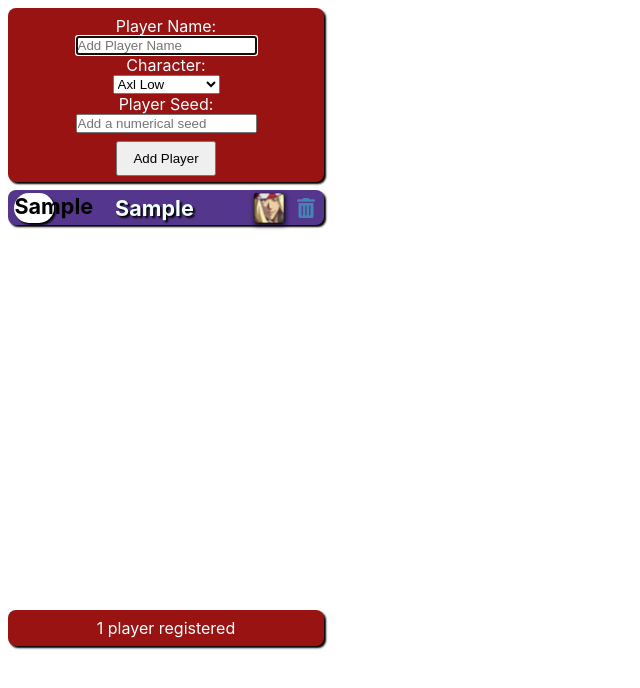
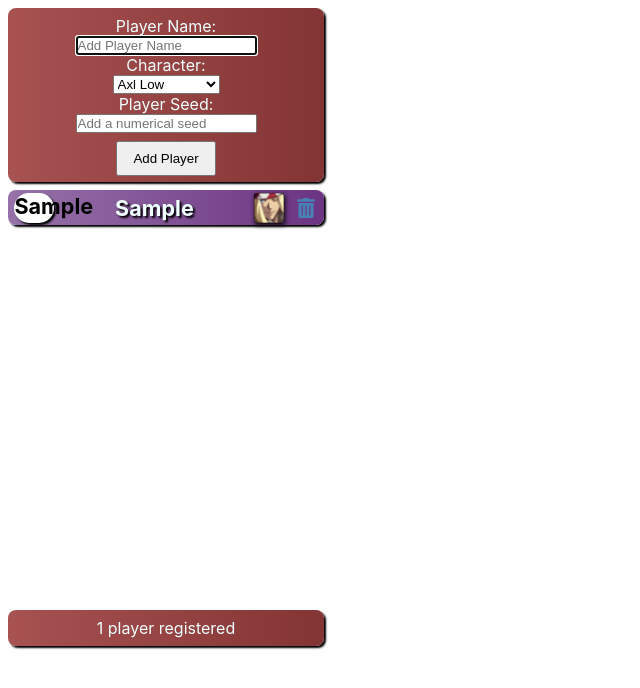
Before and after one commit to stephanecaron/milka.gg, a React (Create React App) app: page / in a window 1280 px wide. Both pictures are taken after typing "Sample", "Sample" into the empty fields and a click on the button "Add Player". Shown: the top 688 px of the page, without its empty margins (0-640 px from the left). Built offline with nearby package versions, Linux system fonts and the light colour scheme.

Commit message:
colors and sorting

```diff
--- a/src/PlayerList.js
+++ b/src/PlayerList.js
@@ -2,8 +2,8 @@ import React from 'react'
 import LinePlayer from './LinePlayer'
 
 const PlayerList = ({players, handleDelete}) => {
-
-
+  // Sort players in ascending order based on playerSeedValue
+  players.sort((a, b) => a.playerSeedValue - b.playerSeedValue);
 
   return (
     <>
--- a/src/index.css
+++ b/src/index.css
@@ -37,7 +37,7 @@ min-height: 100vh;
     text-align: center;
     padding: 0.5rem 0.5rem 1.2rem 0.5rem;
     border-radius: 0.5rem;
-    background-color: rgb(153, 19, 19);
+    background: linear-gradient(to right, #a85252, #833434);
     color:azure;
     max-width: 300px;
     box-shadow: 2px 2px 2px black;
@@ -77,7 +77,7 @@ min-height: 100vh;
   padding: 0rem 0.5rem 0rem 0.5rem;
   margin: 0.3rem 0 0 0;
   border-radius: 0.5rem;
-  background-color: rgb(85, 54, 141);
+  background: linear-gradient(to right, #9672a8, #6c3483);
   color:azure;
   box-shadow: 2px 2px 2px black;
 }
@@ -143,7 +143,7 @@ footer {
     padding: 0.5rem 0.5rem 0.5rem 0.5rem;
     margin: 0.3rem 0rem 1rem 0rem;
     border-radius: 0.5rem;
-    background-color: rgb(153, 19, 19);
+    background: linear-gradient(to right, #a85252, #833434);
     box-shadow: 2px 2px 2px black;
     color:azure;
   }
```
